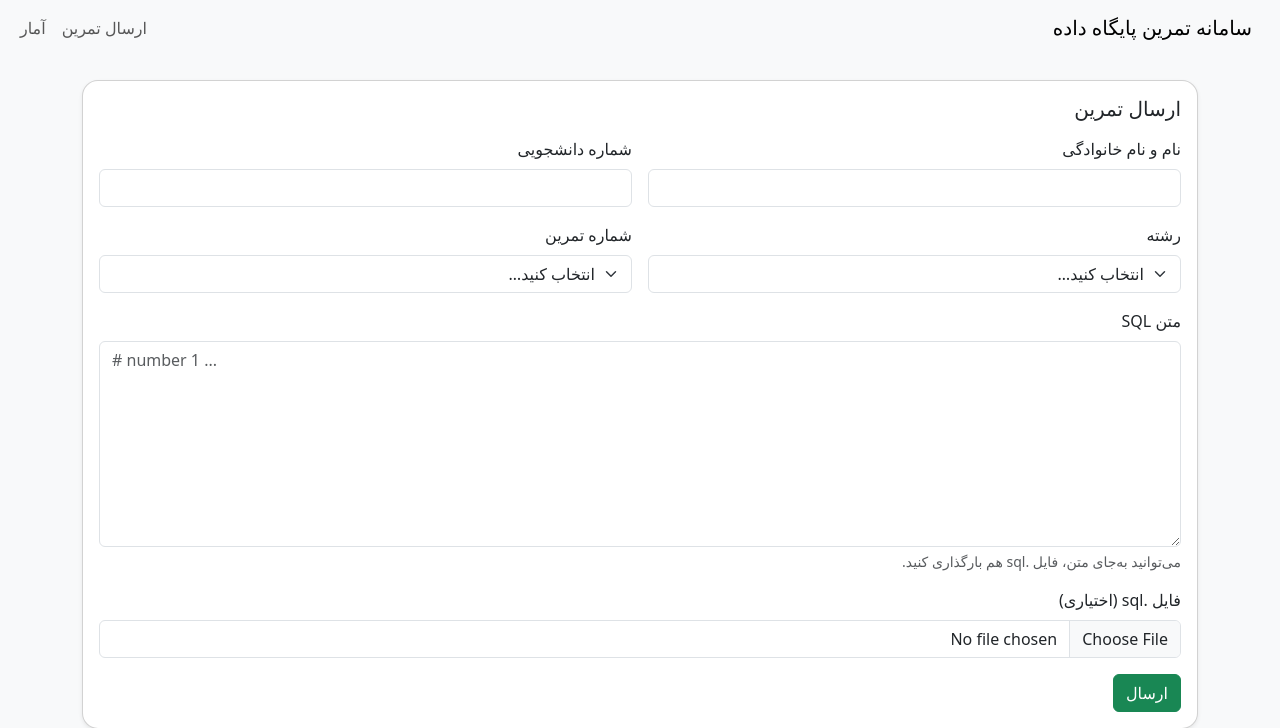
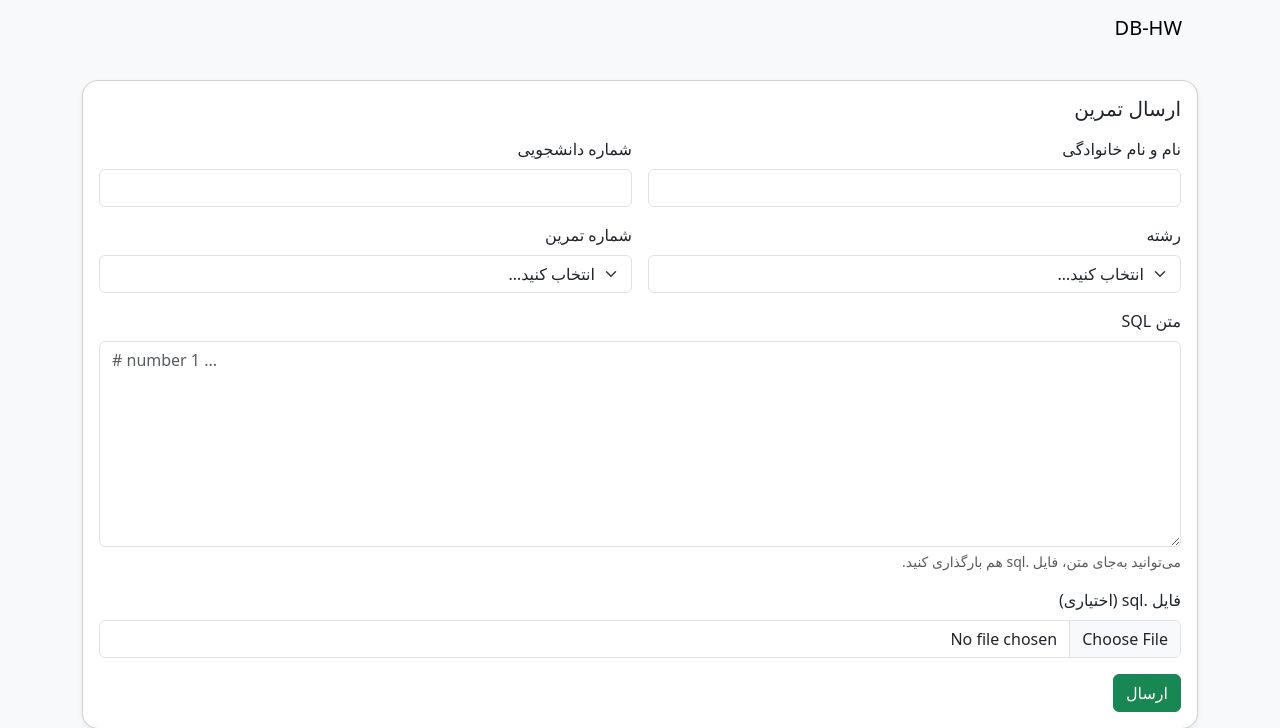
Before and after one commit to milad-ai/db_flask, a Flask app: page /submit in a window 1280 px wide. Shown: the top 728 px of the page. Run offline with Flask 3, Linux system fonts and the light colour scheme; the visitor is signed in with stand-in values (Sample User, id 1).

Commit message:
Update base.html

```diff
--- a/templates/base.html
+++ b/templates/base.html
@@ -1,3 +1,4 @@
+
 <!doctype html>
 <html lang="fa" dir="rtl">
   <head>
@@ -13,24 +14,8 @@
   </head>
   <body>
     <nav class="navbar navbar-expand-lg bg-body-tertiary mb-4">
-      <div class="container-fluid">
-        <a class="navbar-brand" href="{{ url_for('index') }}">سامانه تمرین پایگاه داده</a>
-
-        <!-- Navbar toggler (ضروری برای موبایل / حالت collapse) -->
-        <button class="navbar-toggler" type="button" data-bs-toggle="collapse" data-bs-target="#navbarContent"
-                aria-controls="navbarContent" aria-expanded="false" aria-label="تغییر ناوبری">
-          <span class="navbar-toggler-icon"></span>
-        </button>
-
-        <div class="collapse navbar-collapse" id="navbarContent">
-          <ul class="navbar-nav me-auto mb-2 mb-lg-0">
-            <li class="nav-item"><a class="nav-link" href="{{ url_for('submit') }}">ارسال تمرین</a></li>
-            <li class="nav-item"><a class="nav-link" href="{{ url_for('admin_stats') }}">آمار</a></li>
-          </ul>
-
-          <!-- دکمه‌های سمت راست (برای RTL ممکن است سمت چپ نمایش یابد) -->
-
-        </div>
+      <div class="container">
+        <a class="navbar-brand" href="{{ url_for('login') }}">DB-HW</a>
       </div>
     </nav>
 
```
